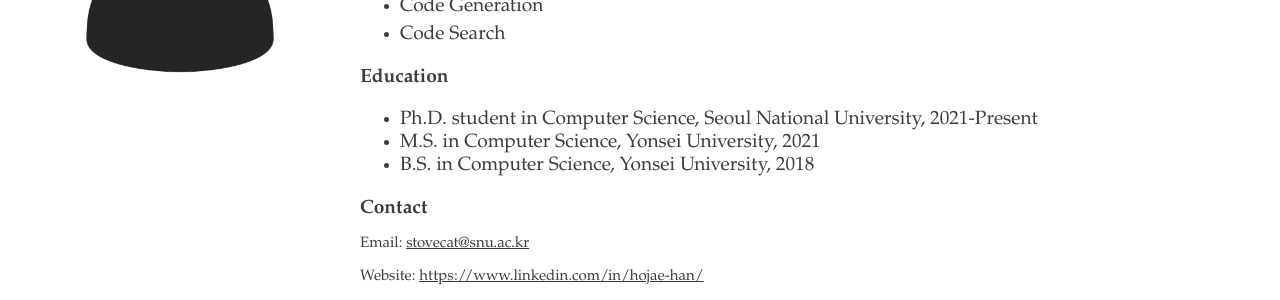
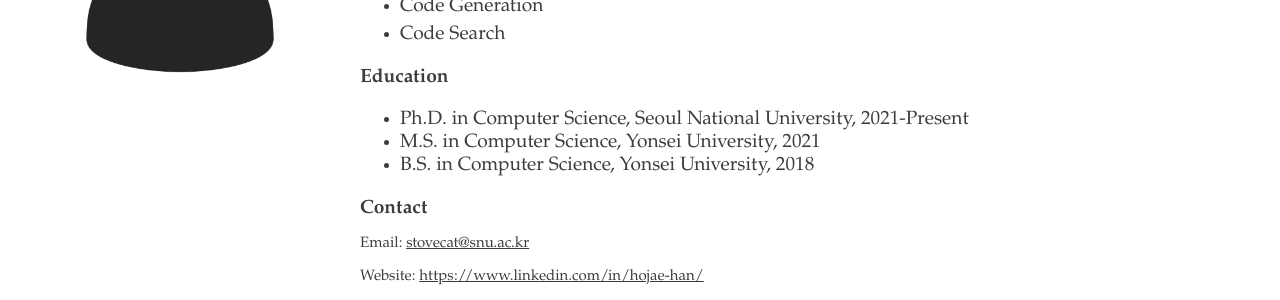
Before and after one commit to ldilab/ldilab.github.io, a Jekyll site: the page built from _people/hanhj.md, in a window 1280 px wide. Shown: the part 481-781 px from the top of the page. Built offline with Jekyll 4.4.1, drawn with Linux system fonts in a browser that asks for light colours.

Commit message:
Update hanhj.md

```diff
--- a/_people/hanhj.md
+++ b/_people/hanhj.md
@@ -8,7 +8,7 @@ interests:
  - "Code Generation"
  - "Code Search"
 education:
- - Ph.D. student in Computer Science, Seoul National University, 2021-Present
+ - Ph.D. in Computer Science, Seoul National University, 2021-Present
  - M.S. in Computer Science, Yonsei University, 2021
  - B.S. in Computer Science, Yonsei University, 2018
 mail: stovecat@snu.ac.kr
```
